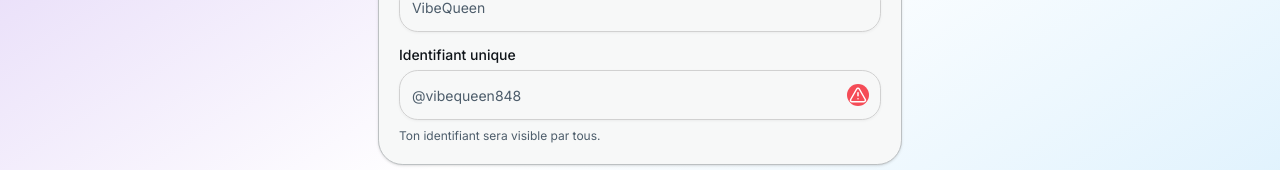
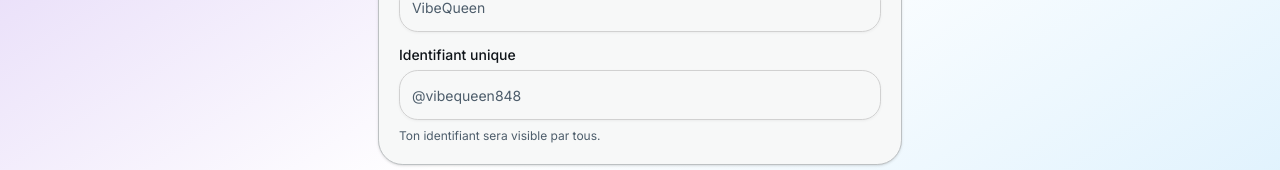
Before and after one commit to bossnare/melodayzmusic, a Next.js app in the folder apps/client/: page /auth/register/step in a window 1280 px wide. Shown: the part 358-528 px from the top of the page. Built offline with nearby package versions, Linux system fonts and the light colour scheme.

Commit message:
client:ux: add valid username variable for error and verified state/display

```diff
--- a/apps/client/src/components/auth/AuthCard.tsx
+++ b/apps/client/src/components/auth/AuthCard.tsx
@@ -111,7 +111,7 @@ function LoginCard({
                     <Button
                       type="button"
                       variant="link"
-                      className="w-auto h-auto p-0 text-muted-foreground font-montserrat"
+                      className="w-auto h-auto p-0 text-ring dark:text-muted-foreground font-montserrat"
                     >
                       Mot de passe oublié ?
                     </Button>
@@ -175,6 +175,8 @@ const StepOneCard = ({
 }) => {
   const [usernameVerified, setUsernameVerified] = useState(false);
   const { checkField, isPending } = useCheckField();
+  const username = form.getValues("step1.username")
+  const validUsername = /^@[a-zA-Z0-9_]{3,20}$/.test(username);
 
   return (
     <Card className="p-4 dark:bg-card/6 dark:backdrop-blur-sm">
@@ -215,6 +217,7 @@ const StepOneCard = ({
                     <UsernameInput
                       disabled={isLoading}
                       usernameVerified={usernameVerified}
+                      validUsername={validUsername}
                       isPending={isPending}
                       {...field}
                       {...form.register('step1.username')}
@@ -298,15 +301,15 @@ const StepTwoCard = ({
                       }}
                     />
                   </FormControl>
-                  <FormDescription className="text-xs">
-                    Ton email sécurise ton compte et t&apos;identifie
-                    facilement.
-                  </FormDescription>
                   {isPending && (
                     <FormDescription className="text-xs opacity-80">
                       vérification...
                     </FormDescription>
                   )}
+                  <FormDescription className="text-xs">
+                    Ton email sécurise ton compte et t&apos;identifie
+                    facilement.
+                  </FormDescription>
                   <FormMessage />
                 </FormItem>
               )}
--- a/apps/client/src/components/auth/CustomInput.tsx
+++ b/apps/client/src/components/auth/CustomInput.tsx
@@ -48,11 +48,13 @@ export const PasswordInput = (
 type UsernameInputProps = {
   usernameVerified?: boolean;
   isPending?: boolean;
+  validUsername?: boolean;
 } & React.InputHTMLAttributes<HTMLInputElement>;
 
 export const UsernameInput = ({
   usernameVerified,
   isPending,
+  validUsername,
   ...props
 }: UsernameInputProps) => {
   return (
@@ -63,17 +65,17 @@ export const UsernameInput = ({
         className="py-6"
         {...props}
       />
-      {isPending && (
+      {validUsername && isPending && (
         <span className="absolute -translate-y-1/2 right-2 lg:right-3 top-1/2 p-[2px] rounded-full">
           <div className="size-[18px] border-2 border-foreground/50 border-t-transparent rounded-full animate-spin"></div>
         </span>
       )}
-      {!isPending && usernameVerified && (
+      {validUsername && !isPending && usernameVerified && (
         <span className="absolute -translate-y-1/2 right-2 lg:right-3 top-1/2 p-[2px] rounded-full text-white dark:text-foreground bg-chart-4">
           <CircleCheckBig className="size-[18px]" />
         </span>
       )}
-      {!isPending && !usernameVerified && (
+      {validUsername && !isPending && !usernameVerified && (
         <span className="absolute -translate-y-1/2 right-2 lg:right-3 top-1/2 p-[2px] rounded-full text-white dark:text-foreground bg-destructive/80">
           <AlertTriangle className="size-[18px]" />
         </span>
```
